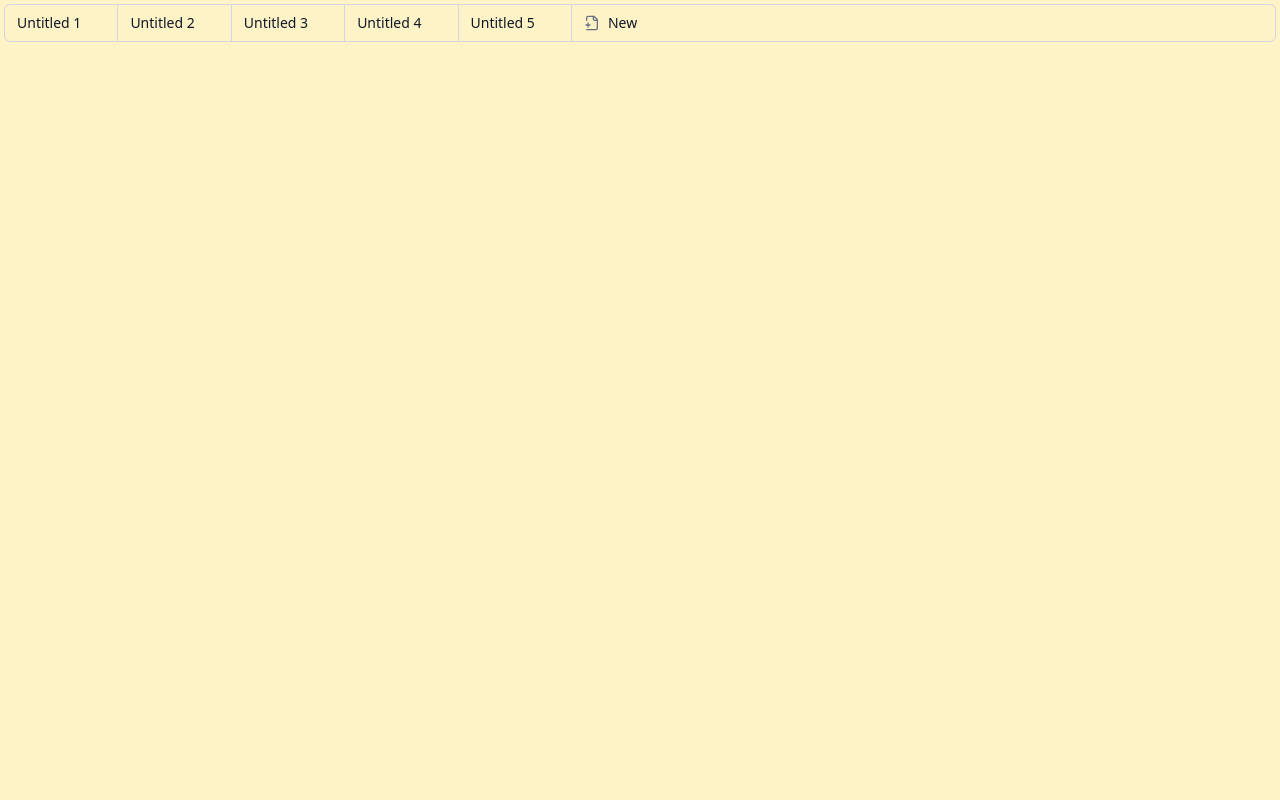
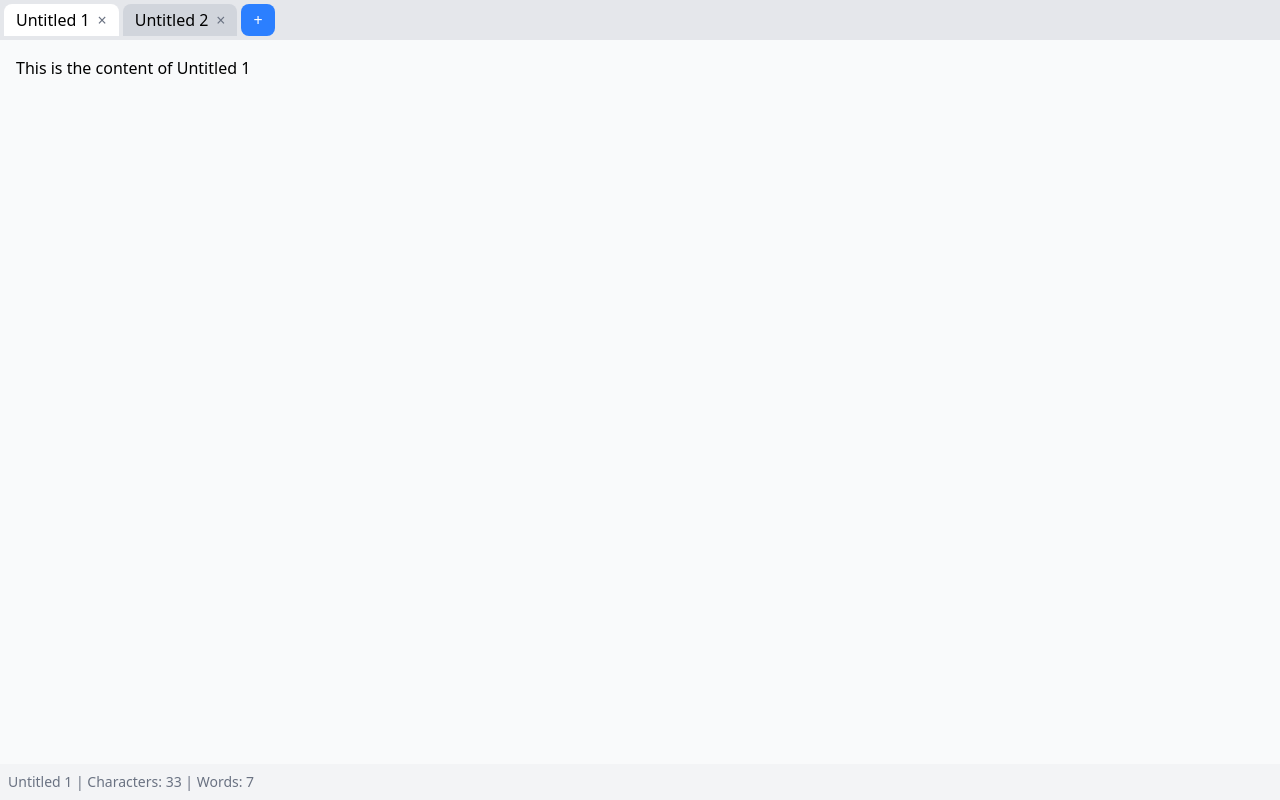
Before and after one commit to abdurrahmanabid/your-text-pad, a React (Vite) app: page / in a window 1280 px wide. Built offline with nearby package versions, Linux system fonts and the light colour scheme.

Commit message:
Refactor Ribbon component and update Home page for improved tab management and content handling

```diff
--- a/src/App.css
+++ b/src/App.css
@@ -7,6 +7,3 @@
 @theme{
   --font-sans: "DM Mono", monospace;
 } */
-body {
-  @apply bg-amber-100 text-gray-900 p-1;
-}
--- a/src/components/Ribbon.tsx
+++ b/src/components/Ribbon.tsx
@@ -1,63 +1,75 @@
-import { FilePlus2, X } from "lucide-react";
-import { useState } from "react";
-
-interface Tab {
-  title: string;
-  id: number;
-  content: string;
+interface RibbonProps {
+  tabs: Tab[];
+  activeTab: number;
+  setActiveTab: (id: number) => void;
+  addNewTab: () => void;
+  closeTab: (id: number) => void;
+  isEditingTitle: number | null;
+  startEditingTitle: (id: number, title: string) => void;
+  newTitle: string;
+  setNewTitle: (title: string) => void;
+  saveTitle: (id: number) => void;
 }
 
-interface RibbonProps {
-  tabs: Tab[];
-  setTabs: (tabs: Tab[]) => void;
-}
-
-const Ribbon = ({ tabs, setTabs }: RibbonProps) => {
-  const [hoveredIndex, setHoveredIndex] = useState<number | null>(null);
-
-  const addNew = () => {
-    const newTab = {
-      title: `Untitled ${tabs.length + 1}`,
-      id: Date.now(), // Using timestamp as unique ID
-      content: `This is the content of Untitled ${tabs.length + 1}`,
-    };
-    setTabs([...tabs, newTab]);
-  };
-
-  const removeTab = (id: number) => {
-    const newTabs = tabs.filter(tab => tab.id !== id);
-    setTabs(newTabs);
-  };
-
+const Ribbon = ({
+  tabs,
+  activeTab,
+  setActiveTab,
+  addNewTab,
+  closeTab,
+  isEditingTitle,
+  startEditingTitle,
+  newTitle,
+  setNewTitle,
+  saveTitle,
+}: RibbonProps) => {
   return (
-    <div className="border flex flex-wrap items-center border-gray-300 rounded-md overflow-hidden">
-      {tabs.map((tab, index) => (
+    <div className="flex bg-gray-200 p-1 overflow-x-auto">
+      {tabs.map(tab => (
         <div
           key={tab.id}
-          className="flex items-center gap-2 border-r border-gray-300 px-3 py-2 cursor-pointer hover:bg-gray-100 transition-colors"
-          onMouseEnter={() => setHoveredIndex(index)}
-          onMouseLeave={() => setHoveredIndex(null)}
+          className={`flex items-center mr-1 px-3 py-1 rounded-t-lg cursor-pointer ${
+            activeTab === tab.id ? "bg-white" : "bg-gray-300 hover:bg-gray-100"
+          }`}
         >
-          <span className="text-sm font-medium">{tab.title}</span>
-          <X
-            size={16}
-            className={`cursor-pointer transition-colors ${
-              hoveredIndex === index ? "text-gray-500" : "text-transparent"
-            }`}
-            onClick={(e) => {
-              e.stopPropagation();
-              removeTab(tab.id);
-            }}
-          />
+          {isEditingTitle === tab.id ? (
+            <input
+              type="text"
+              value={newTitle}
+              onChange={(e) => setNewTitle(e.target.value)}
+              onBlur={() => saveTitle(tab.id)}
+              onKeyDown={(e) => e.key === 'Enter' && saveTitle(tab.id)}
+              className="w-32 px-1"
+              autoFocus
+            />
+          ) : (
+            <>
+              <span
+                onClick={() => setActiveTab(tab.id)}
+                onDoubleClick={() => startEditingTitle(tab.id, tab.title)}
+                className="mr-2"
+              >
+                {tab.title}
+              </span>
+              <button
+                onClick={(e) => {
+                  e.stopPropagation();
+                  closeTab(tab.id);
+                }}
+                className="text-gray-500 hover:text-gray-700"
+              >
+                ×
+              </button>
+            </>
+          )}
         </div>
       ))}
-      <div
-        className="flex items-center gap-2 px-3 py-2 cursor-pointer hover:bg-gray-100 transition-colors"
-        onClick={addNew}
+      <button
+        onClick={addNewTab}
+        className="px-3 py-1 bg-blue-500 text-white rounded-lg hover:bg-blue-600"
       >
-        <FilePlus2 size={16} className="text-gray-500" />
-        <span className="text-sm font-medium">New</span>
-      </div>
+        +
+      </button>
     </div>
   );
 };
--- a/src/pages/Home.tsx
+++ b/src/pages/Home.tsx
@@ -1,4 +1,4 @@
-import { useState } from "react";
+import { useEffect, useState } from "react";
 import Ribbon from "../components/Ribbon";
 
 interface Tab {
@@ -8,7 +8,7 @@ interface Tab {
 }
 
 const Home = () => {
-  const [titles, setTitles] = useState<Tab[]>([
+  const [tabs, setTabs] = useState<Tab[]>([
     {
       title: "Untitled 1",
       id: 1,
@@ -19,27 +19,89 @@ const Home = () => {
       id: 2,
       content: "This is the content of Untitled 2",
     },
-    {
-      title: "Untitled 3",
-      id: 3,
-      content: "This is the content of Untitled 3",
-    },
-    {
-      title: "Untitled 4",
-      id: 4,
-      content: "This is the content of Untitled 4",
-    },
-    {
-      title: "Untitled 5",
-      id: 5,
-      content: "This is the content of Untitled 5",
-    },
   ]);
+  const [activeTab, setActiveTab] = useState<number>(1);
+  const [isEditingTitle, setIsEditingTitle] = useState<number | null>(null);
+  const [newTitle, setNewTitle] = useState<string>("");
+
+  // Set the first tab as active by default
+  useEffect(() => {
+    if (tabs.length > 0 && !tabs.find(tab => tab.id === activeTab)) {
+      setActiveTab(tabs[0].id);
+    }
+  }, [tabs, activeTab]);
+
+  const handleContentChange = (e: React.ChangeEvent<HTMLTextAreaElement>) => {
+    const updatedTabs = tabs.map(tab =>
+      tab.id === activeTab ? { ...tab, content: e.target.value } : tab
+    );
+    setTabs(updatedTabs);
+  };
+
+  const addNewTab = () => {
+    const newId = tabs.length > 0 ? Math.max(...tabs.map(tab => tab.id)) + 1 : 1;
+    const newTab = {
+      title: `Untitled ${newId}`,
+      id: newId,
+      content: "",
+    };
+    setTabs([...tabs, newTab]);
+    setActiveTab(newId);
+  };
+
+  const closeTab = (id: number) => {
+    const newTabs = tabs.filter(tab => tab.id !== id);
+    setTabs(newTabs);
+
+    // If we're closing the active tab, switch to another tab
+    if (id === activeTab && newTabs.length > 0) {
+      setActiveTab(newTabs[0].id);
+    }
+  };
+
+  const startEditingTitle = (id: number, title: string) => {
+    setIsEditingTitle(id);
+    setNewTitle(title);
+  };
+
+  const saveTitle = (id: number) => {
+    const updatedTabs = tabs.map(tab =>
+      tab.id === id ? { ...tab, title: newTitle } : tab
+    );
+    setTabs(updatedTabs);
+    setIsEditingTitle(null);
+  };
+
+  const activeContent = tabs.find(tab => tab.id === activeTab)?.content || "";
 
   return (
-    <>
-      <Ribbon tabs={titles} setTabs={setTitles} />
-    </>
+    <div className="flex flex-col h-screen">
+      <Ribbon
+        tabs={tabs}
+        activeTab={activeTab}
+        setActiveTab={setActiveTab}
+        addNewTab={addNewTab}
+        closeTab={closeTab}
+        isEditingTitle={isEditingTitle}
+        startEditingTitle={startEditingTitle}
+        newTitle={newTitle}
+        setNewTitle={setNewTitle}
+        saveTitle={saveTitle}
+      />
+
+      <textarea
+        value={activeContent}
+        onChange={handleContentChange}
+        className="flex-grow outline-none border-none focus:border-none focus:outline-none focus:ring-0 p-4 resize-none w-full bg-gray-50"
+        placeholder="Start typing..."
+      />
+
+      <div className="bg-gray-100 p-2 text-sm text-gray-500">
+        {tabs.find(tab => tab.id === activeTab)?.title} |
+        Characters: {activeContent.length} |
+        Words: {activeContent.trim() ? activeContent.trim().split(/\s+/).length : 0}
+      </div>
+    </div>
   );
 };
 
```
